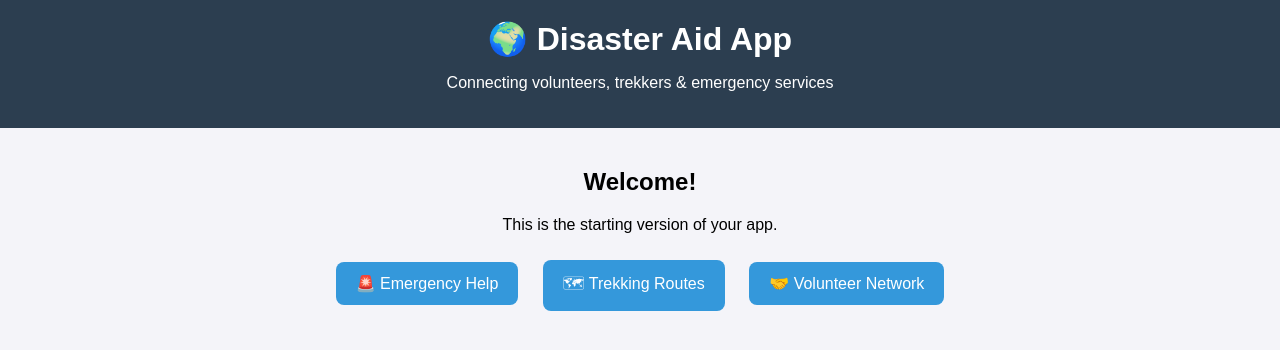
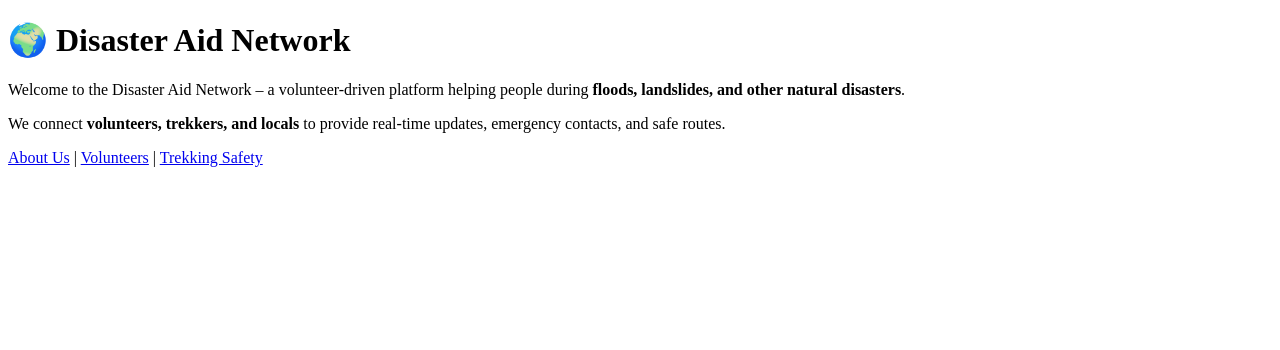
Before and after one commit to devthakurspav-ai/HillSafe, a plain HTML site: page index.html in a window 1280 px wide. Drawn offline with Linux system fonts and the light colour scheme.

Commit message:
Add files via upload

```diff
--- a/index.html
+++ b/index.html
@@ -3,54 +3,12 @@
 <head>
   <meta charset="UTF-8">
   <meta name="viewport" content="width=device-width, initial-scale=1.0">
-  <title>Disaster Aid App</title>
-  <style>
-    body {
-      font-family: Arial, sans-serif;
-      margin: 0;
-      padding: 0;
-      text-align: center;
-      background: #f4f4f9;
-    }
-    header {
-      background: #2c3e50;
-      color: #fff;
-      padding: 20px;
-    }
-    h1 {
-      margin: 0;
-    }
-    .content {
-      padding: 20px;
-    }
-    .btn {
-      display: inline-block;
-      padding: 12px 20px;
-      margin: 10px;
-      background: #3498db;
-      color: #fff;
-      border-radius: 8px;
-      text-decoration: none;
-      font-size: 16px;
-    }
-    .btn:hover {
-      background: #2980b9;
-    }
-  </style>
+  <title>Disaster Aid - Home</title>
 </head>
 <body>
-  <header>
-    <h1>🌍 Disaster Aid App</h1>
-    <p>Connecting volunteers, trekkers & emergency services</p>
-  </header>
-
-  <div class="content">
-    <h2>Welcome!</h2>
-    <p>This is the starting version of your app.</p>
-
-    <a href="#" class="btn">🚨 Emergency Help</a>
-    <a href="#" class="btn">🗺 Trekking Routes</a>
-    <a href="#" class="btn">🤝 Volunteer Network</a>
-  </div>
+  <h1>🌍 Disaster Aid Network</h1>
+  <p>Welcome to the Disaster Aid Network – a volunteer-driven platform helping people during <b>floods, landslides, and other natural disasters</b>.</p>
+  <p>We connect <b>volunteers, trekkers, and locals</b> to provide real-time updates, emergency contacts, and safe routes.</p>
+  <a href="about.html">About Us</a> | <a href="volunteers.html">Volunteers</a> | <a href="trekking.html">Trekking Safety</a>
 </body>
 </html>
```
Also changed, not shown: about.html (added, +15 -0 lines), trekking.html (added, +20 -0 lines), volunteers.html (added, +20 -0 lines).
